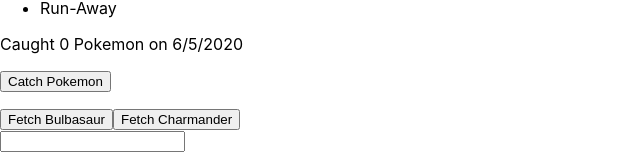
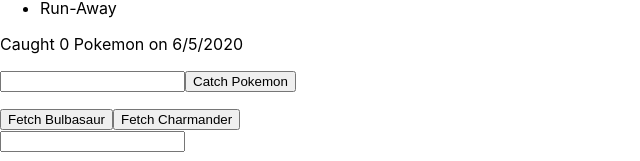
Before and after one commit to CodeYourFuture/react-pokedex-exercises-solution, a React (Create React App) app: page / in a window 1280 px wide. Shown: the part 480-641 px from the top of the page, without its empty margins (0-640 px from the left). Built offline with nearby package versions, Linux system fonts and the light colour scheme.

Commit message:
Week 3 Exercise G completed

```diff
--- a/src/CaughtPokemon.js
+++ b/src/CaughtPokemon.js
@@ -2,9 +2,20 @@
 
 function CaughtPokemon(props) {
   const [caught, setCaught] = useState([]);
+  const [pokemonNameInput, setPokemonNameInput] = useState("");
 
   function catchPokemon() {
-    setCaught(caught.concat(getRandomPokemon()));
+    if (pokemonNameInput === "") {
+      return
+    }
+
+    setCaught(caught.concat(pokemonNameInput));
+    setPokemonNameInput("");
+  }
+
+  function handleInputChange(event) {
+    console.log(event.target.value);
+    setPokemonNameInput(event.target.value);
   }
 
   return (
@@ -15,6 +26,11 @@
           return <li key={index}>{name}</li>;
         })}
       </ul>
+      <input
+        type="text"
+        value={pokemonNameInput}
+        onChange={handleInputChange}
+      />
       <button onClick={catchPokemon}>Catch Pokemon</button>
     </p>
   );
```
